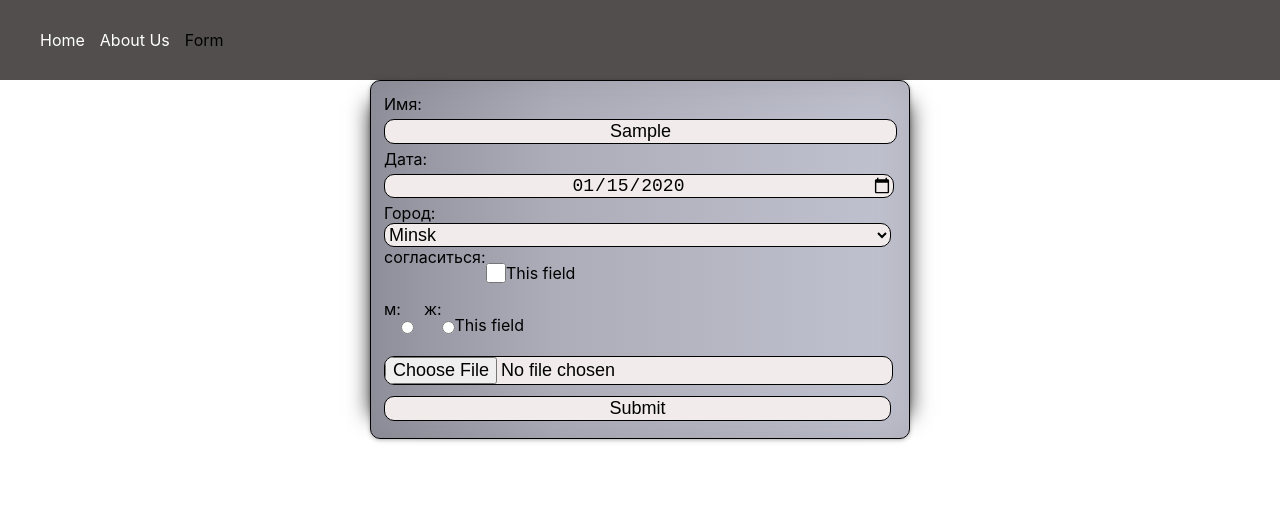
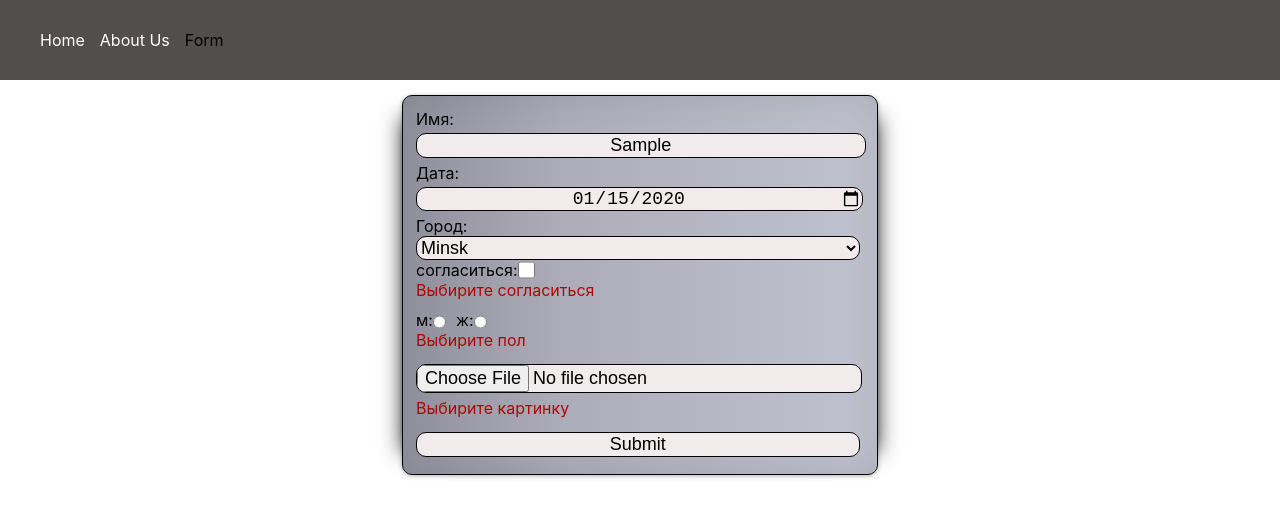
Before and after one commit to AntonFio/React2023Q1, a React (Vite) app in the folder react-hook/: page /form in a window 1280 px wide. Both pictures are taken after typing "Sample", "2020-01-15" into the empty fields and a click on the input "Submit". Shown: the top 516 px of the page. Built offline with nearby package versions, Linux system fonts and the light colour scheme.

Commit message:
feat: add test

```diff
--- a/react-hook/src/page/Form.css
+++ b/react-hook/src/page/Form.css
@@ -7,7 +7,7 @@
   padding: 1%;
   border: 1px solid #000;
   border-radius: 10px;
-  width: 40%;
+  width: 35%;
   /* background-color: #a5abb1; */
   background: linear-gradient(90deg,rgb(148, 149, 160) 6%,rgb(172, 173, 185) 34%,rgb(193, 194, 207) 100%);
   box-shadow:
@@ -16,6 +16,7 @@
   23px 0 20px -23px rgba(0, 0, 0, .8),
   0 0 40px rgba(0, 0, 0, .1) inset;
   margin: 0 auto;
+  margin-top: 15px;
 }
 
 .Form div input{
--- a/react-hook/src/page/Form.tsx
+++ b/react-hook/src/page/Form.tsx
@@ -1,6 +1,5 @@
-/* eslint-disable @typescript-eslint/ban-types */
 import './Form.css';
-import React, { useEffect, useState } from 'react';
+import { useState } from 'react';
 import { useForm } from 'react-hook-form';
 import CartForm from '../components/CartForm';
 
@@ -16,11 +15,11 @@ interface IFormInput {
   valueSelect: GenderEnum;
   valueCheckbox: boolean;
   valueRadio: boolean;
-  images: string;
+  image: string;
 }
 
 const Form = () => {
-  const [item, setItem] = useState([]);
+  const [item, setItem] = useState<IFormInput[]>([]);
   const {
     register,
     handleSubmit,
@@ -31,27 +30,37 @@ const Form = () => {
   const onSubmit = (data: IFormInput) => {
     const value = {
       ...data,
-      image: URL.createObjectURL(data.images[0] as unknown as Blob),
+      image: URL.createObjectURL(data.image[0] as unknown as Blob),
     };
+    setItem([...item, value]);
+    console.log(value.image);
     reset();
   };
-
-  useEffect(() => {
-
-  }, []);
 
   return (
     <>
       <form className="Form" onSubmit={handleSubmit(onSubmit)}>
         <div>
           <span>Имя:</span>
-          <input {...register('valueName', { required: true })} />
-          <div>{errors?.valueName && <p>This field</p>}</div>
+          <input
+            {...register('valueName', { required: true, pattern: /^(([A-Za-z]|[А-Яа-я]){3,})*$/ })}
+          />
+          <div>
+            {errors?.valueName && (
+              <p style={{ margin: '0', padding: '0 0 10px 0', color: '#af0606' }}>
+                Введите имя(мин 3 буквы)
+              </p>
+            )}
+          </div>
         </div>
         <div>
           <span>Дата:</span>
           <input type="date" {...register('valueDate', { required: true })} />
-          <div>{errors?.valueDate && <p>This field</p>}</div>
+          <div>
+            {errors?.valueDate && (
+              <p style={{ margin: '0', padding: '0 0 10px 0', color: '#af0606' }}>Выбирите дату</p>
+            )}
+          </div>
         </div>
         <div>
           <span>Город:</span>
@@ -60,7 +69,13 @@ const Form = () => {
             <option value="Russia">Russia</option>
             <option value="Ukraine">Ukraine</option>
           </select>
-          <div>{errors?.valueSelect && <p>This field</p>}</div>
+          <div>
+            {errors?.valueSelect && (
+              <p style={{ margin: '0', padding: '0 0 10px 0', color: '#af0606' }}>
+                Выбирите страну
+              </p>
+            )}
+          </div>
         </div>
         <div style={{ display: 'flex' }}>
           <span>согласиться:</span>
@@ -69,7 +84,13 @@ const Form = () => {
             type="checkbox"
             {...register('valueCheckbox', { required: true })}
           />
-          <div>{errors?.valueCheckbox && <p>This field</p>}</div>
+        </div>
+        <div>
+          {errors?.valueCheckbox && (
+            <p style={{ margin: '0', padding: '0 0 10px 0', color: '#af0606' }}>
+              Выбирите согласиться
+            </p>
+          )}
         </div>
         <div style={{ display: 'flex' }}>
           <label className="label-pol">
@@ -89,208 +110,33 @@ const Form = () => {
               {...register('valueRadio', { required: true })}
             />
           </label>
-          <div>{errors?.valueRadio && <p>This field</p>}</div>
         </div>
+        {errors?.valueRadio && (
+          <p style={{ margin: '0', padding: '0 0 10px 0', color: '#af0606' }}>Выбирите пол</p>
+        )}
         <div>
-          <input type="file" accept="image/*" {...register('images', { required: true })} />
+          <input type="file" accept="image/*" {...register('image', { required: true })} />
+          {errors?.image && (
+            <p style={{ margin: '0', padding: '0 0 10px 0', color: '#af0606' }}>
+              Выбирите картинку
+            </p>
+          )}
         </div>
         <div>
           <input className="Btn-form" type="submit" value="Submit" />
         </div>
       </form>
-
-      {/* {data.map((item, index) => (
+      {item.map((item, index) => (
         <CartForm
           key={index}
           name={item.valueName}
           date={item.valueDate}
-          img={URL.createObjectURL(item.images)}
           city={item.valueSelect}
+          img={item.image}
         />
-      ))} */}
+      ))}
     </>
   );
 };
 
 export default Form;
-
-// /* eslint-disable @typescript-eslint/ban-types */
-// import './Form.css';
-// import React, { Component } from 'react';
-// import CartForm from '../components/CartForm';
-
-// interface Prop {
-//   valueName: string;
-//   valueDate: string;
-//   valueSelect: string;
-//   valueCheckbox: boolean;
-//   valueRadio: boolean;
-//   images?: Blob | MediaSource | null;
-// }
-
-// interface State {
-//   data: Prop[];
-//   isValidName: boolean;
-//   isImages: boolean;
-//   block: boolean;
-// }
-
-// export default class Form extends Component<{}, State> {
-//   state = {
-//     data: [] as {
-//       valueName: string;
-//       valueDate: string;
-//       valueSelect: string;
-//       valueCheckbox: boolean;
-//       valueRadio: boolean;
-//       images: Blob | MediaSource;
-//     }[],
-//     isValidName: true,
-//     isImages: true,
-//     block: false,
-//   };
-
-//   inputName = React.createRef<HTMLInputElement>();
-//   inputDate = React.createRef<HTMLInputElement>();
-//   dateSelect = React.createRef<HTMLSelectElement>();
-//   checkbox = React.createRef<HTMLInputElement>();
-//   inputRadio = React.createRef<HTMLInputElement>();
-//   inputFile = React.createRef<HTMLInputElement>();
-//   fileInputRef = React.createRef<HTMLInputElement>();
-
-//   handleSubmit = (e: React.FormEvent<HTMLFormElement>) => {
-//     e.preventDefault();
-//     const nameFullReg = /^(([a-zA-Z]|[а-яА-Я]){3,})*$/;
-//     if (!nameFullReg.test(this.inputName.current!.value) || this.inputName.current!.value === '') {
-//       this.setState({ isValidName: false });
-//       return false;
-//     } else if (
-//       !(
-//         this.fileInputRef.current!.files &&
-//         this.fileInputRef.current!.files[0] &&
-//         this.fileInputRef.current!.files.length > 0
-//       )
-//     ) {
-//       this.setState({ isImages: false });
-//       return false;
-//     } else {
-//       const data = {
-//         valueName: this.inputName.current!.value,
-//         valueDate: this.inputDate.current!.value,
-//         valueSelect: this.dateSelect.current!.value,
-//         valueCheckbox: this.checkbox.current!.checked,
-//         valueRadio: this.inputRadio.current!.checked,
-//         images: this.fileInputRef.current?.files && this.fileInputRef.current.files[0],
-//       };
-//       this.setState((prevState) => ({
-//         data: [...prevState.data, data],
-//         isValidName: true,
-//         isImages: true,
-//       }));
-//       this.setState({ block: true });
-//       setTimeout(() => {
-//         this.setState({ block: false });
-//       }, 2000);
-//       e.currentTarget.reset();
-//     }
-//   };
-
-//   render() {
-//     const { data } = this.state;
-//     return (
-//       <>
-//         <form className="Form" onSubmit={this.handleSubmit}>
-//           <div>
-//             <span>Имя:</span>
-//             <input
-//               placeholder="мин 3 буквы"
-//               className={!this.state.isValidName ? 'error-input' : 'error-black'}
-//               type="text"
-//               name="inputName"
-//               ref={this.inputName}
-//               required
-//             />
-//             {!this.state.isValidName ? (
-//               <p style={{ margin: '0', padding: '0', color: 'red' }}>введите корректное имя</p>
-//             ) : (
-//               ''
-//             )}
-//           </div>
-//           <div>
-//             <span>Дата:</span>
-//             <input type="date" name="inputDate" ref={this.inputDate} required />
-//           </div>
-//           <div>
-//             <span>Город:</span>
-//             <select className="Selrct-form" name="selectValue" ref={this.dateSelect} required>
-//               <option>Minsk</option>
-//               <option>Russia</option>
-//               <option>Ukraine</option>
-//             </select>
-//           </div>
-//           <div style={{ display: 'flex' }}>
-//             <span>согласиться:</span>
-//             <input
-//               style={{ width: '4%', margin: '0px' }}
-//               type="checkbox"
-//               name="agree"
-//               ref={this.checkbox}
-//               required
-//             />
-//           </div>
-//           <div style={{ display: 'flex' }}>
-//             <label className="label-pol">
-//               <span>м:</span>
-//               <input
-//                 style={{ width: '100%', marginTop: '5px' }}
-//                 type="radio"
-//                 name="pol"
-//                 ref={this.inputRadio}
-//                 required
-//               />
-//             </label>
-
-//             <label style={{ marginLeft: '10px' }} className="label-pol">
-//               <span>ж: </span>
-//               <input
-//                 style={{ width: '100%', marginTop: '5px' }}
-//                 type="radio"
-//                 name="pol"
-//                 ref={this.inputRadio}
-//                 required
-//               />
-//             </label>
-//           </div>
-//           <div>
-//             <input type="file" accept="image/*" ref={this.fileInputRef} />
-//             {!this.state.isImages ? (
-//               <p style={{ margin: '0', padding: '0', color: 'red' }}>выбери картинку</p>
-//             ) : (
-//               ''
-//             )}
-//           </div>
-//           <div>
-//             <input className="Btn-form" type="submit" value="Submit" />
-//           </div>
-//         </form>
-
-//         {data.map((item, index) => (
-//           <CartForm
-//             key={index}
-//             name={item.valueName}
-//             date={item.valueDate}
-//             img={URL.createObjectURL(item.images)}
-//             city={item.valueSelect}
-//           />
-//         ))}
-//         {this.state.block ? (
-//           <div className="block-ok">
-//             <span>Успешно!</span>
-//           </div>
-//         ) : (
-//           ''
-//         )}
-//       </>
-//     );
-//   }
-// }
```
